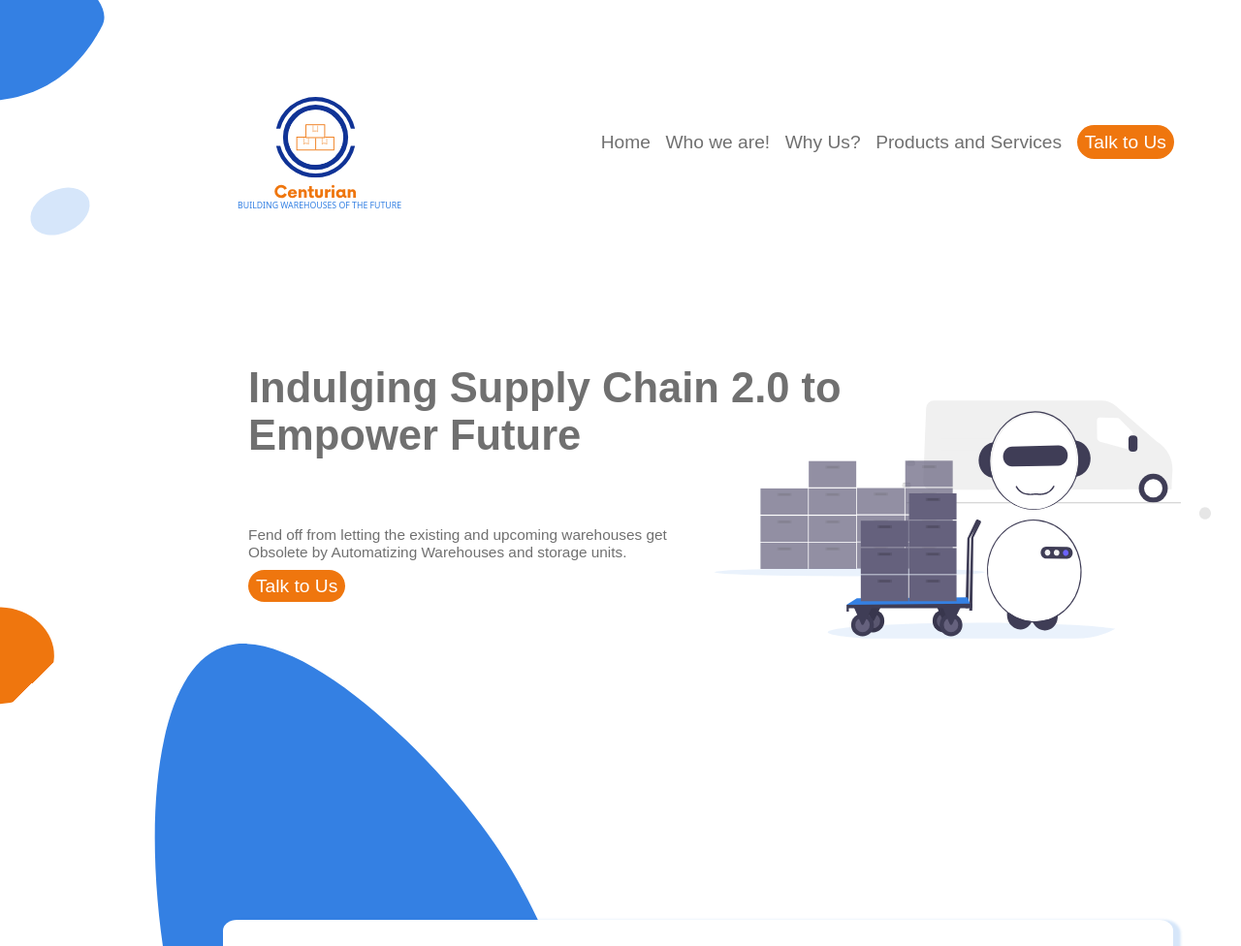
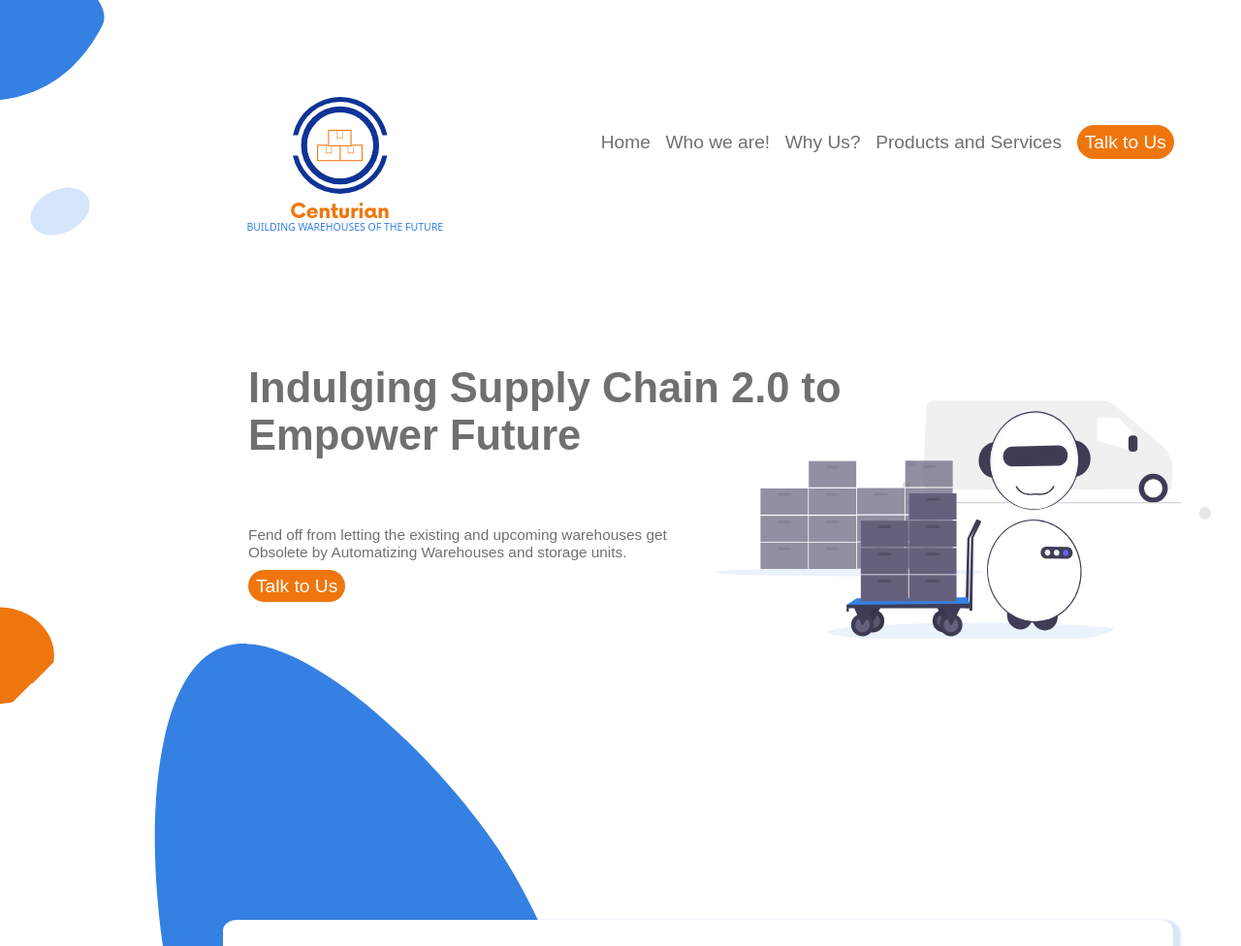
Before and after one commit to Casperrules/centurian-website, a plain HTML site: page index.html in a window 1280 px wide. Shown: the top 976 px of the page at 97% size. Drawn offline with Linux system fonts and the light colour scheme.

Commit message:
Add files via upload

```diff
--- a/styles.css
+++ b/styles.css
@@ -432,13 +432,13 @@ footer {
   position: absolute;
   margin-top: 12.5vh;
   margin-left: 12.5vw;
-  width: 13vw;
-  height: 12vh;
+  width: 15vw;
+  height: 14vh;
   opacity: 1;
 }
 .logo img {
-  width: 16vw;
-  height: 15vh;
+  width: 20vw;
+  height: 18vh;
 }
 .navbar {
   display: flex;
```
